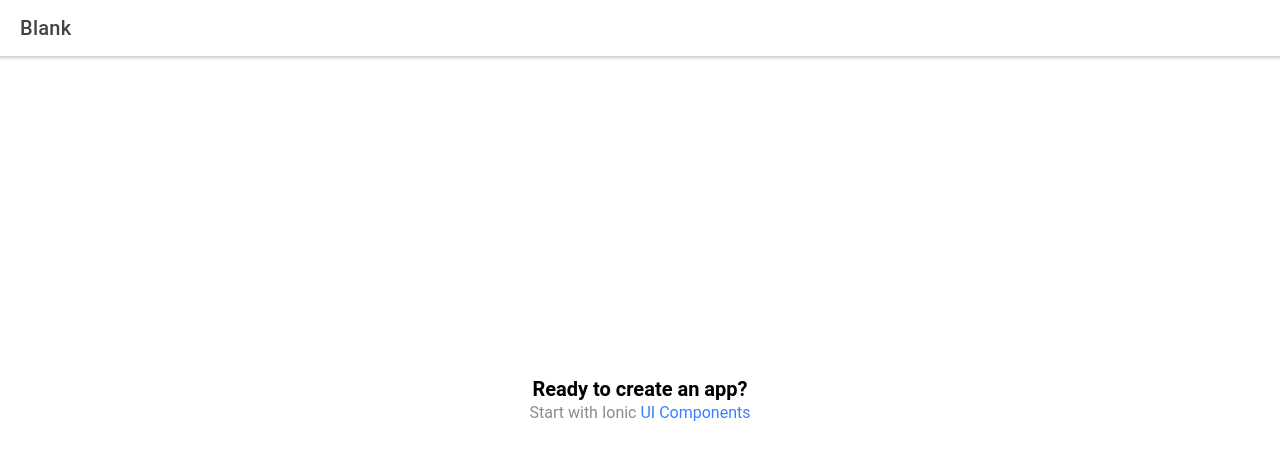
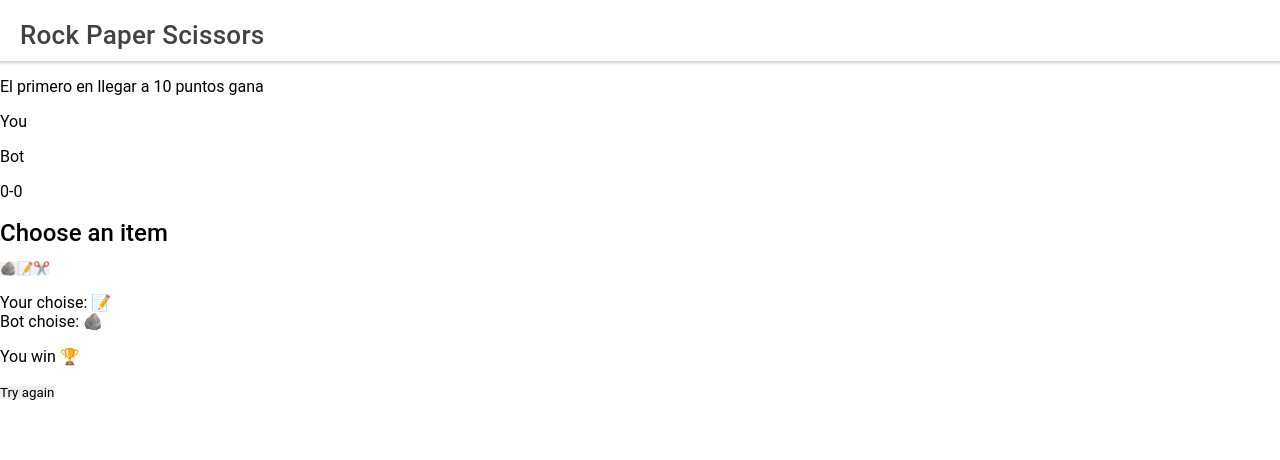
Before and after one commit to geannyna/PPT_game, a React (Create React App) app: page /home in a window 1280 px wide. Shown: the top 460 px of the page. Built offline with nearby package versions, Linux system fonts and the light colour scheme.

Commit message:
Todos los elementos listos

```diff
--- a/public/index.html
+++ b/public/index.html
@@ -2,7 +2,7 @@
 <html lang="en">
   <head>
     <meta charset="utf-8" />
-    <title>Stone-Paper-Scissor</title>
+    <title>Rock-Paper-Scissors</title>
 
     <base href="/" />
 
--- a/src/components/ExploreContainer.css
+++ /dev/null
@@ -1,24 +0,0 @@
-.container {
-  text-align: center;
-  position: absolute;
-  left: 0;
-  right: 0;
-  top: 50%;
-  transform: translateY(-50%);
-}
-
-.container strong {
-  font-size: 20px;
-  line-height: 26px;
-}
-
-.container p {
-  font-size: 16px;
-  line-height: 22px;
-  color: #8c8c8c;
-  margin: 0;
-}
-
-.container a {
-  text-decoration: none;
-}
--- a/src/components/ExploreContainer.tsx
+++ /dev/null
@@ -1,14 +0,0 @@
-import './ExploreContainer.css';
-
-interface ContainerProps { }
-
-const ExploreContainer: React.FC<ContainerProps> = () => {
-  return (
-    <div className="container">
-      <strong>Ready to create an app?</strong>
-      <p>Start with Ionic <a target="_blank" rel="noopener noreferrer" href="https://ionicframework.com/docs/components">UI Components</a></p>
-    </div>
-  );
-};
-
-export default ExploreContainer;
--- a/src/pages/Home.tsx
+++ b/src/pages/Home.tsx
@@ -1,5 +1,4 @@
 import { IonContent, IonHeader, IonPage, IonTitle, IonToolbar } from '@ionic/react';
-import ExploreContainer from '../components/ExploreContainer';
 import './Home.css';
 
 const Home: React.FC = () => {
@@ -7,16 +6,40 @@ const Home: React.FC = () => {
     <IonPage>
       <IonHeader>
         <IonToolbar>
-          <IonTitle>Blank</IonTitle>
+          <IonTitle>
+            <h1>Rock Paper Scissors</h1>
+            </IonTitle>
         </IonToolbar>
       </IonHeader>
       <IonContent fullscreen>
-        <IonHeader collapse="condense">
-          <IonToolbar>
-            <IonTitle size="large">RED page</IonTitle>
-          </IonToolbar>
-        </IonHeader>
-        <ExploreContainer />
+        <p className='rules' id='rules'>
+          El primero en llegar a 10 puntos gana
+        </p>
+       <div className="score">
+          <p className='name_player'>You</p>
+          <p className='name_bot'>Bot</p>
+          <p className='points'>
+            <span className='points_player'>0</span>
+            <span>-</span>
+            <span className='points_bot'>0</span>
+          </p>
+       </div>
+       <div className="choose" id='choose'>
+        <h2>Choose an item</h2>
+        <div className="items">
+          <button className='item' id='rock'>🪨</button>
+          <button className='item' id='paper'>📝</button>
+          <button className='item' id='scissors'>✂️</button>
+        </div>
+       </div>
+       <div className='message' id='message'>
+        <p>
+          Your choise: <span className='choise' id='choise_player'>📝</span><br />
+          Bot choise: <span className='choise' id='choise_bot'>🪨</span>
+        </p>
+        <p id='win'> You win 🏆</p>
+       </div>
+       <button className='reboot'>Try again</button>
       </IonContent>
     </IonPage>
   );
```
